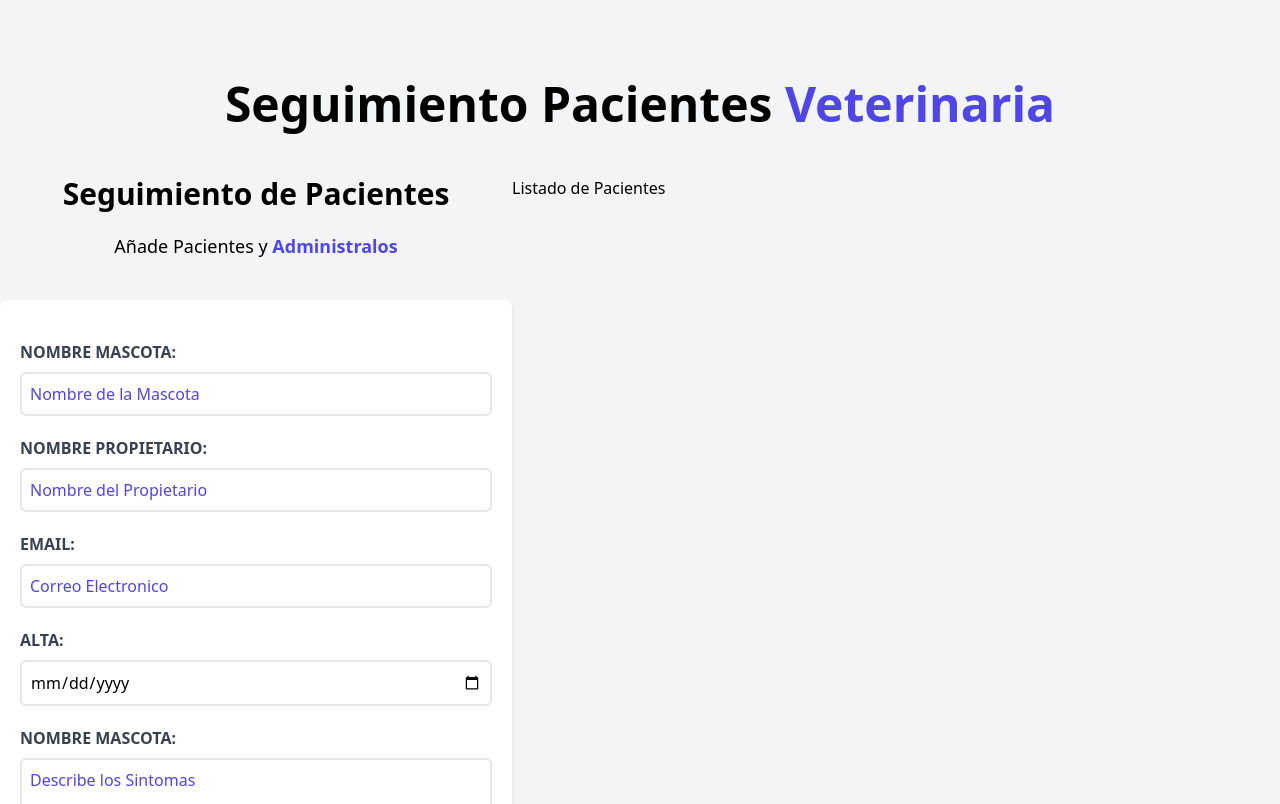
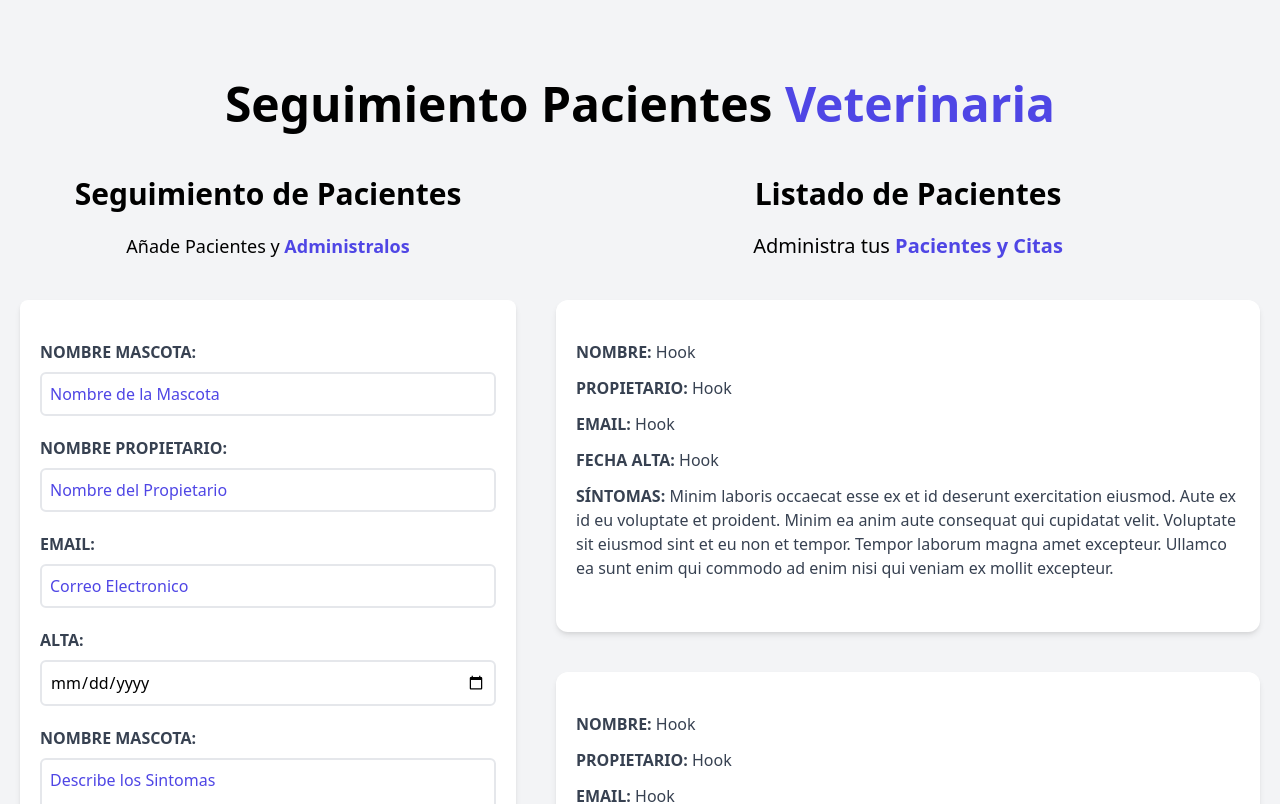
Before and after one commit to alexJAR/sistema-citas-react, a React (Vite) app: page / in a window 1280 px wide. Shown: the top 804 px of the page. Built offline with nearby package versions, Linux system fonts and the light colour scheme.

Commit message:
useState formulario

```diff
--- a/src/ListadoPacientes.jsx
+++ b/src/ListadoPacientes.jsx
@@ -1,9 +1,17 @@
-import React from 'react'
+import Paciente from './components/Paciente'
 
 function ListadoPacientes() {
     return (
-        <div className="w-1/2 lg:w-3/5">
-            <h2 className="">Listado de Pacientes</h2>
+        <div className="md:w-1/2 lg:w-3/5 md:h-screen overflow-scroll">
+            <h2 className="font-black text-center text-3xl">Listado de Pacientes</h2>
+            <p className="text-xl mt-5 mb-10 text-center">
+                Administra tus {''}
+                <span className="text-indigo-600 font-bold">Pacientes y Citas</span>
+            </p>
+            <Paciente/>
+            <Paciente/>
+            <Paciente/>
+            <Paciente/>
         </div>
     )
 }
--- a/src/components/Formulario.jsx
+++ b/src/components/Formulario.jsx
@@ -1,8 +1,32 @@
-import React from 'react'
+import {useState, useEffect} from 'react';
+const Formulario = () => {
 
-function Formulario() {
+    const [nombre, setNombre] = useState('');
+    const [propietario, setPropietario] = useState('');
+    const [email, setEmail] = useState('')
+    const [fecha, setFecha] = useState('');
+    const [sintomas, setSintomas] = useState('');
+
+    const [error, setError] = useState(false);
+
+    const handleSubmit = (e) => {
+        e.preventDefault();
+        //Validar campos
+
+        if([nombre, propietario, email, fecha, sintomas].includes('')){
+            console.log('Campos Vacios');
+
+            setError(true);
+            return;
+        }
+
+        setError(false);
+    }
+
+    console.log(nombre)
+
     return (
-        <div className="md:w-1/2 lg:w-2/5">
+        <div className="md:w-1/2 lg:w-2/5 mx-5">
             <h2 className="font-black text-3xl text-center">Seguimiento de Pacientes</h2>
             <p className="text-lg mt-5 text-center mb-10">Añade Pacientes y {''}
                 <span className="text-indigo-600 font-bold">
@@ -10,7 +34,15 @@ function Formulario() {
                 </span>
             </p>
 
-            <form className="bg-white shadow-md rounded-lg py-10 px-5">
+            <form
+                onSubmit={handleSubmit}
+                className="bg-white shadow-md rounded-lg py-10 px-5 mb-5">
+
+                {error &&
+                            <div className="bg-red-800 text-white font-bold mb-3 text-center p-3 uppercase rounded-md">
+                                <p>Todos los campos son obligatorios</p>
+                            </div>
+                }
                 <div className="mb-5">
                     <label htmlFor="mascota" className="block text-gray-700 uppercase font-bold">
                         Nombre Mascota:
@@ -20,6 +52,8 @@ function Formulario() {
                         type="text"
                         placeholder="Nombre de la Mascota"
                         className="border-2 w-full p-2 mt-2 placeholder-indigo-600 rounded-md"
+                        value={nombre}
+                        onChange={ (e) => setNombre(e.target.value)}
                     />
                 </div>
 
@@ -32,6 +66,8 @@ function Formulario() {
                         type="text"
                         placeholder="Nombre del Propietario"
                         className="border-2 w-full p-2 mt-2 placeholder-indigo-600 rounded-md"
+                        value={propietario}
+                        onChange={ (e) => setPropietario(e.target.value)}
                     />
                 </div>
 
@@ -44,6 +80,8 @@ function Formulario() {
                         type="email"
                         placeholder="Correo Electronico"
                         className="border-2 w-full p-2 mt-2 placeholder-indigo-600 rounded-md"
+                        value={email}
+                        onChange={ (e) => setEmail(e.target.value)}
                     />
                 </div>
 
@@ -55,6 +93,8 @@ function Formulario() {
                         id="alta"
                         type="date"
                         className="border-2 w-full p-2 mt-2 placeholder-indigo-600 rounded-md"
+                        value={fecha}
+                        onChange={ (e) => setFecha(e.target.value)}
                     />
                 </div>
 
@@ -66,6 +106,8 @@ function Formulario() {
                         id="sintomas"
                         placeholder="Describe los Sintomas"
                         className="border-2 w-full p-2 mt-2 placeholder-indigo-600 rounded-md"
+                        value={sintomas}
+                        onChange={ (e) => setSintomas(e.target.value)}
                     />
                 </div>
 
--- /dev/null
+++ b/src/components/Paciente.jsx
@@ -0,0 +1,36 @@
+const Paciente = () => {
+    return (
+        <div className="mx-5 my-10 bg-white shadow-md rounded-xl px-5 py-10">
+            <p className="font-bold mb-3 text-gray-700 uppercase">
+                Nombre: {''}
+                <span className="font-normal normal-case">Hook</span>
+            </p>
+
+            <p className="font-bold mb-3 text-gray-700 uppercase">
+                Propietario: {''}
+                <span className="font-normal normal-case">Hook</span>
+            </p>
+
+            <p className="font-bold mb-3 text-gray-700 uppercase">
+                Email: {''}
+                <span className="font-normal normal-case">Hook</span>
+            </p>
+
+            <p className="font-bold mb-3 text-gray-700 uppercase">
+                Fecha Alta: {''}
+                <span className="font-normal normal-case">Hook</span>
+            </p>
+
+            <p className="font-bold mb-3 text-gray-700 uppercase">
+                Síntomas: {''}
+                <span className="font-normal normal-case">Minim laboris occaecat esse ex et id
+                 deserunt exercitation eiusmod. Aute ex id eu voluptate et proident. Minim ea anim aute
+                 consequat qui cupidatat velit. Voluptate sit eiusmod sint et eu non et tempor.
+                 Tempor laborum magna amet excepteur. Ullamco ea sunt enim qui commodo ad enim nisi
+                 qui veniam ex mollit excepteur.</span>
+            </p>
+        </div>
+    )
+}
+
+export default Paciente
```
